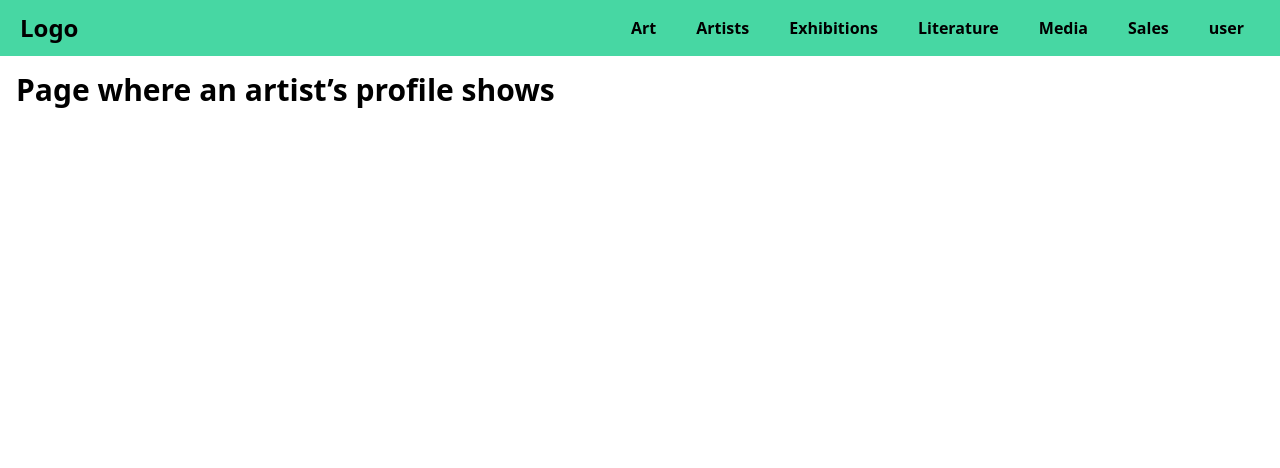
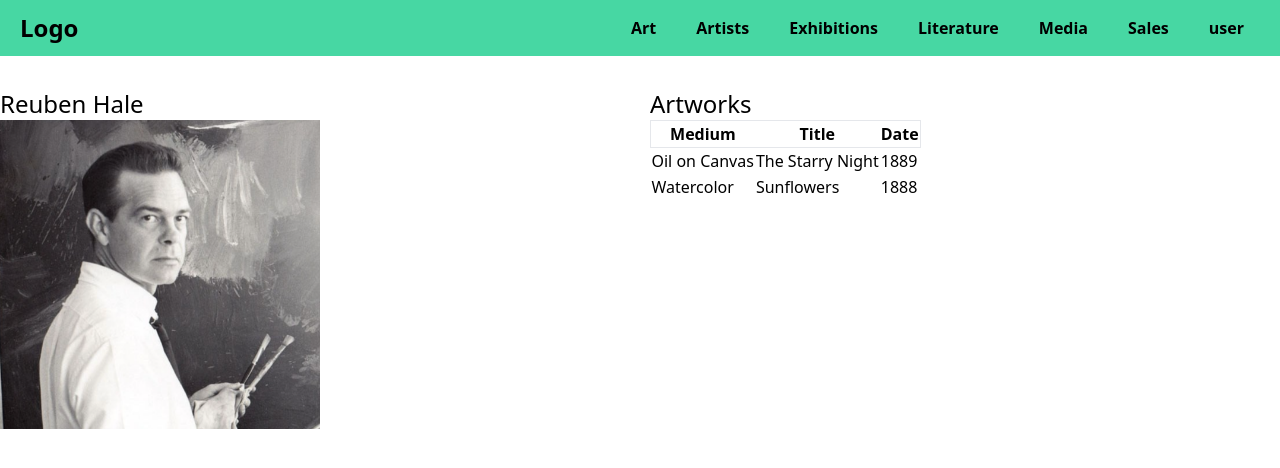
Before and after one commit to WebWarriors-UNF-CIS/rhams-old, a Next.js app: page /artists/artistview in a window 1280 px wide. Shown: the top 468 px of the page. Built offline with nearby package versions, Linux system fonts and the light colour scheme.

Commit message:
CSS changes/ added images folder
CSS changes to artistview (artist name, profile pic (added reuben.png image and images folder was added to source folder

```diff
--- a/src/app/artists/artistview/page.tsx
+++ b/src/app/artists/artistview/page.tsx
@@ -2,18 +2,50 @@ import Link from 'next/link';
 import { useState } from "react"
 import { useRouter } from 'next/navigation';
 import { remult } from "remult"
-import '../../globals.css'
+import 'src/app/globals.css'
 import { Artist } from '../../shared/artist';
 import React from 'react';
+import reubenPic from 'src/images/reuben.png'
+import Image from 'next/image'
 
 
 
-function ArtistTable() {
+function ArtistView() {
   return (
-    <div className="p-4">
-    <h1 className="text-3xl font-bold">Page where an artist&rsquo;s profile shows</h1>
+    <div className="mt-8 grid grid-cols-2 gap-5">
+        <div>
+            <h1 className="dark:text-white text-2xl"  >Reuben Hale</h1>
+            <Image className="max-w-xs"src={reubenPic} alt="Reuben Hale" />
+        </div>
+        <div>
+            <div>
+                <h1 className="dark:text-white text-2xl">Artworks</h1>
+                <table>
+                    <thead>
+                    <tr className="border border-solid ">
+                        <th className="">Medium</th>
+                        <th>Title</th>
+                        <th className="">Date</th>
+                    </tr>
+                    </thead>
+                    <tbody>
+                    <tr>
+                        <td>Oil on Canvas</td>
+                        <td>The Starry Night</td>
+                        <td>1889</td>
+                    </tr>
+                    <tr>
+                        <td>Watercolor</td>
+                        <td>Sunflowers</td>
+                        <td>1888</td>
+                    </tr>
+
+                    </tbody>
+                </table>
+            </div>
+        </div>
     </div>
   );
 }
 
-export default ArtistTable;
+export default ArtistView;
--- a/src/app/artists/manage/page.tsx
+++ b/src/app/artists/manage/page.tsx
@@ -86,12 +86,12 @@ function ArtistTable() {
             <tr key={artist.id}>
               <td className="dark:text-white px-4 py-2">{artist.firstName}</td>
               <td className="dark:text-white px-4 py-2">{artist.lastName}</td>
-              <td className='px-4 py-2'><a href="https://www.amazon.com">
+              <td className='px-4 py-2'><a href="../artists/artistview">
                 <button className="bg-blue-300 hover:bg-blue-700 text-white font-bold py-1 px-1 rounded">View</button>
                 </a></td>
-                <td className='px-4 py-2'><a href="https://www.amazon.com">
+                <td className='px-4 py-2'><a href="../artists/artistview">
                 <button className="bg-orange-300 hover:bg-orange-700 text-white font-bold py-1 px-1 rounded">Update</button>
-                </a></td><td className='px-4 py-2'><a href="https://www.amazon.com">
+                </a></td><td className='px-4 py-2'><a href="../artists/artistview">
                 <button className="bg-red-400 hover:bg-red-700 text-white font-bold py-1 px-1 rounded">Delete</button>
                 </a></td>
             </tr>
```
Also changed, not shown: src/images/reuben.png (added).
